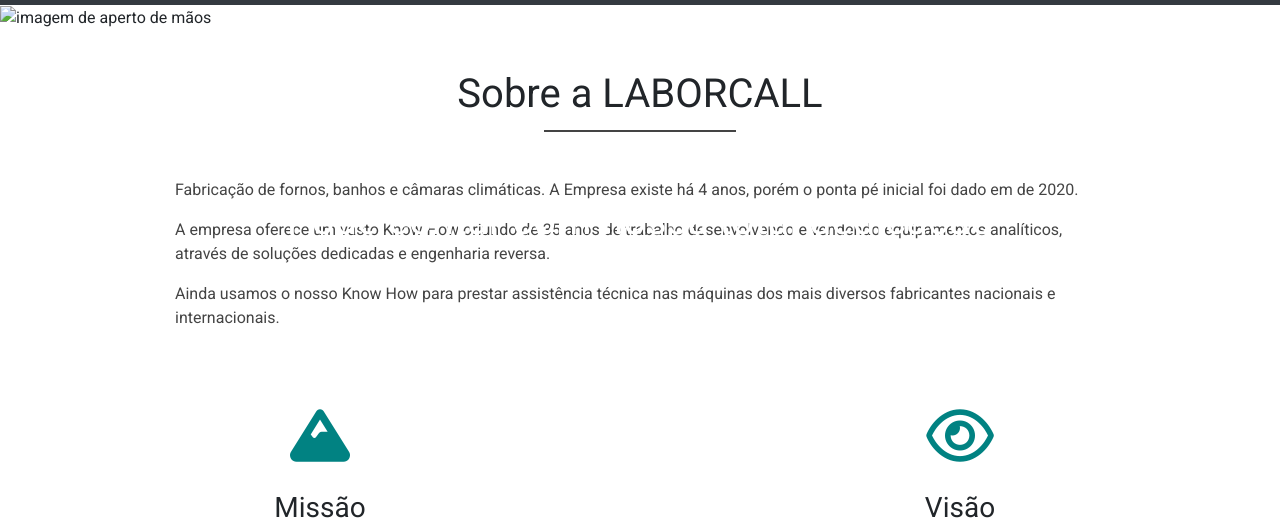
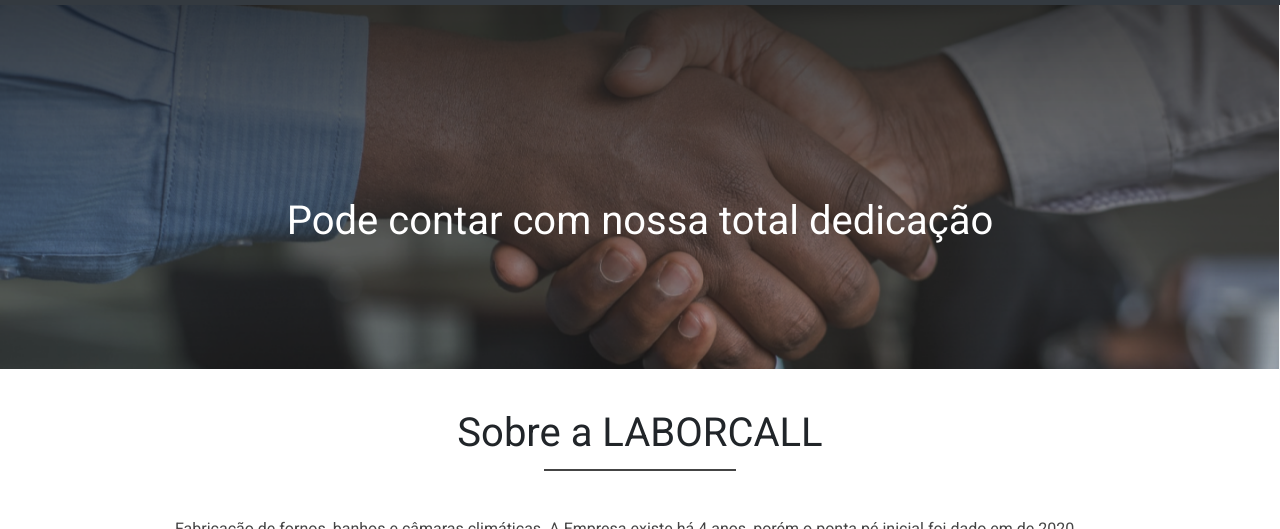
Before and after one commit to Mauro1984/Laborcall, a plain HTML site: page sobre.html in a window 1280 px wide. Shown: the part 75-604 px from the top of the page. Drawn offline with nearby package versions, Linux system fonts and the light colour scheme; the site is published under a folder, as on GitHub Pages, so addresses that start at the root find nothing.

Commit message:
Update sobre.html

```diff
--- a/sobre.html
+++ b/sobre.html
@@ -50,7 +50,7 @@
   <main id="page-sobre" class="container-fluid">
     <div class="banner-sobre">
       <h1 class="carousel-caption  d-md-block">Pode contar com nossa total dedicação </h1>
-      <img src="/img/bg-sobre-page2.jpg" alt=" imagem de aperto de mãos" class="img-fluid">
+      <img src="img/bg-sobre-page2.jpg" alt=" imagem de aperto de mãos" class="img-fluid">
     </div>
     <div class="row">
       <div class="col-md-12">
```
